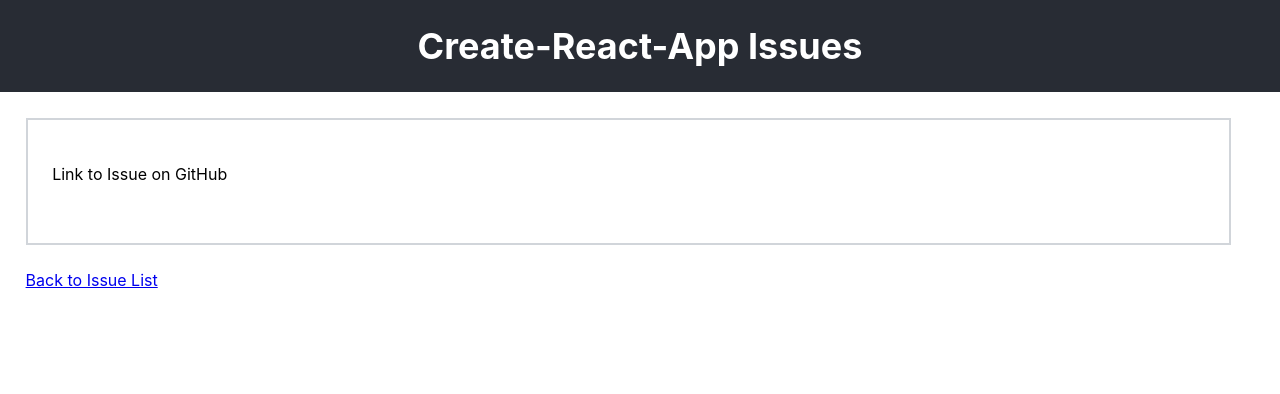
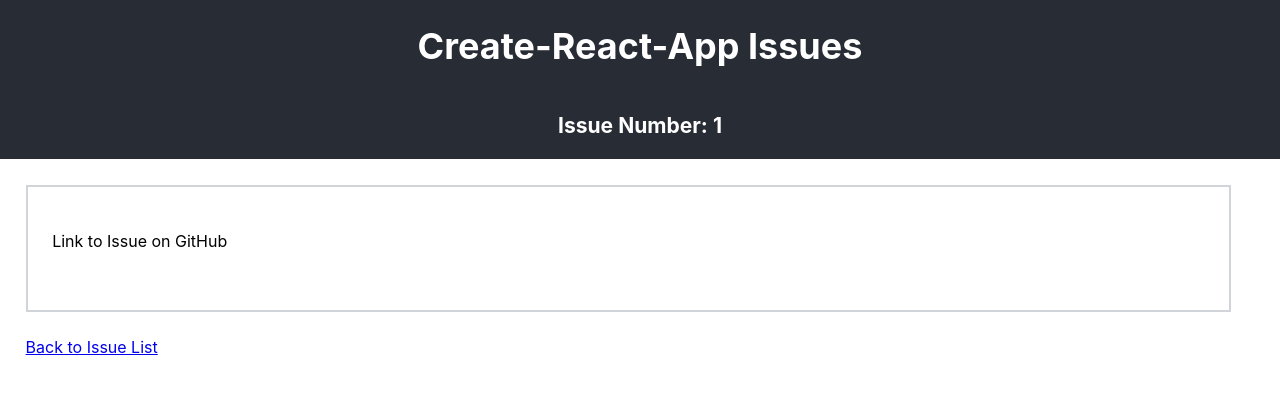
Before and after one commit to ZachBarbre/github-issues, a React (Create React App) app: page /issue/1 in a window 1280 px wide. Shown: the top 394 px of the page. Built offline with nearby package versions, Linux system fonts and the light colour scheme; no server answers.

Commit message:
add issue number to header when in issue route

```diff
--- a/src/App.js
+++ b/src/App.js
@@ -2,21 +2,23 @@
 import { BrowserRouter as Router, Route } from 'react-router-dom';
 import IssueList from './components/IssueList.jsx';
 import IssueDetail from './components/IssueDetail.jsx'
+import IssueHeader from './components/IssueHeader.jsx'
 import './App.css';
 
 function App() {
   return (
+    <Router>
       <div className="App">
         <header className="App-header">
           <h1><a href='/'>Create-React-App Issues</a></h1>
+          <Route path='/issue/:issue_number?' component={IssueHeader} />
         </header>
         <main>
-        <Router>
           <Route path='/' exact component={IssueList} />
           <Route path='/issue/:issue_number?' component={IssueDetail} />
-        </Router>
         </main>
       </div>
+    </Router>
   );
 }
 
--- /dev/null
+++ b/src/components/IssueHeader.jsx
@@ -0,0 +1,11 @@
+import React from 'react';
+
+const IssueHeader = (props) => {
+    const { issue_number } = props.match.params;
+
+    return(
+    <h3>Issue Number: {issue_number}</h3>
+    )
+}
+
+export default IssueHeader;
```
Lines whose indentation alone changed are shown as unchanged.
